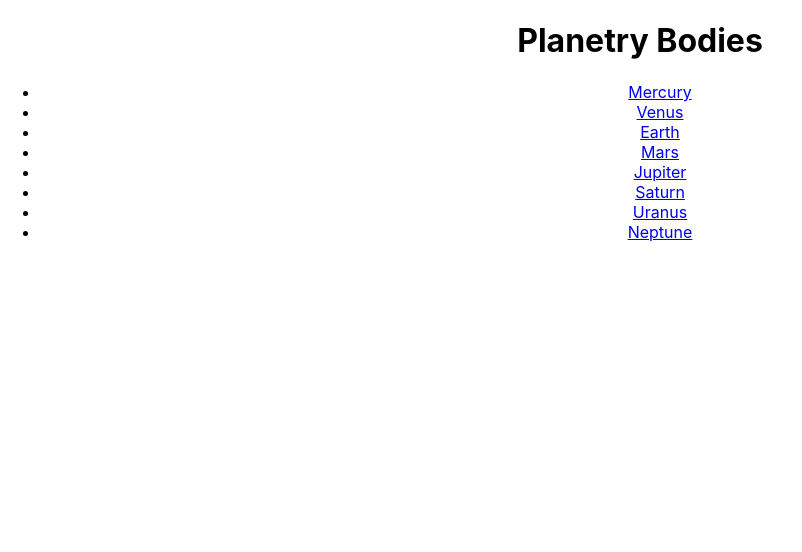
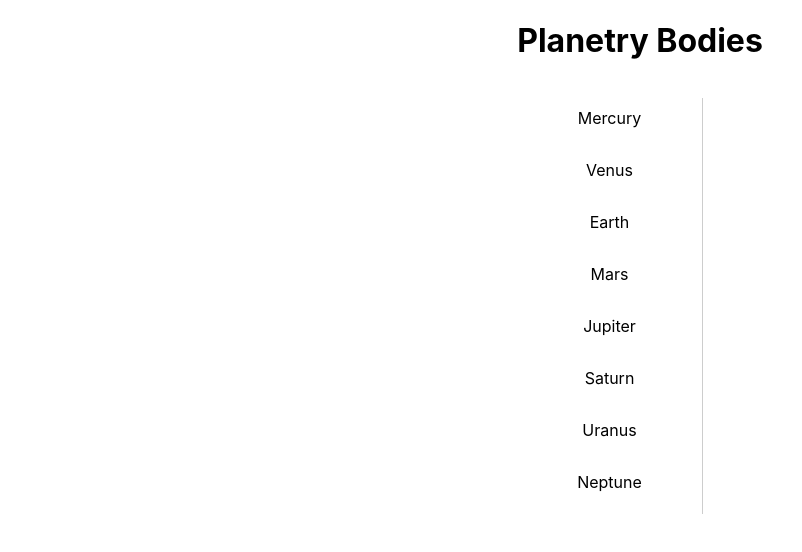
Before and after one commit to akenzua/pupil, a React (Create React App) app: page / in a window 1280 px wide. Shown: the top 552 px of the page, without its empty margins (0-802 px from the left). Built offline with nearby package versions, Linux system fonts and the light colour scheme.

Commit message:
added css styles

```diff
--- a/src/components/planetDetails/PlanetDetails.js
+++ b/src/components/planetDetails/PlanetDetails.js
@@ -33,18 +33,20 @@ const PlanetDetails = () => {
   return (
     <>
       <div>
-        <Link to="/">&#8592; Back</Link>
+        <Link to="/" className="planet-back">
+          &#8592; Back
+        </Link>
       </div>
       {fetching ? (
         <p>Fetching .....</p>
       ) : (
-        <div>
+        <div className="planet-content">
           {details &&
             details.collection.items[0].data.map((orbit, index) => {
               return (
                 <div key={index}>
-                  <h2>{orbit?.title}</h2>
-                  <p>{orbit?.description}</p>
+                  <h2 className="planet-heading">{orbit?.title}</h2>
+                  <p className="planet-description">{orbit?.description}</p>
                 </div>
               );
             })}
--- a/src/components/planets/Planets.js
+++ b/src/components/planets/Planets.js
@@ -1,4 +1,5 @@
 import { Link, Outlet } from "react-router-dom";
+import { useParams } from "react-router-dom";
 
 const Planets = () => {
   const planetsList = [
@@ -11,10 +12,18 @@ const Planets = () => {
     "Uranus",
     "Neptune",
   ];
+  const { planet } = useParams();
 
   const displayPlanet = planetsList.map((planetItem, index) => {
     return (
-      <li key={index}>
+      <li
+        key={index}
+        className={
+          planetItem.toLowerCase() === planet
+            ? "active-planet"
+            : "inactive-active"
+        }
+      >
         <Link to={`/${planetItem.toLowerCase()}`}>{planetItem}</Link>
       </li>
     );
--- a/src/index.css
+++ b/src/index.css
@@ -1,13 +1,69 @@
 body {
   margin: 0;
-  font-family: -apple-system, BlinkMacSystemFont, 'Segoe UI', 'Roboto', 'Oxygen',
-    'Ubuntu', 'Cantarell', 'Fira Sans', 'Droid Sans', 'Helvetica Neue',
+  font-family: -apple-system, BlinkMacSystemFont, "Segoe UI", "Roboto", "Oxygen",
+    "Ubuntu", "Cantarell", "Fira Sans", "Droid Sans", "Helvetica Neue",
     sans-serif;
   -webkit-font-smoothing: antialiased;
   -moz-osx-font-smoothing: grayscale;
 }
-
 code {
-  font-family: source-code-pro, Menlo, Monaco, Consolas, 'Courier New',
+  font-family: source-code-pro, Menlo, Monaco, Consolas, "Courier New",
     monospace;
 }
+main,
+section {
+  display: flex;
+  flex-direction: column;
+  justify-content: center;
+}
+
+ul {
+  padding-right: 50px;
+  border-bottom: 1px solid #cdcdcd;
+}
+li {
+  list-style: none;
+  margin-bottom: 12px;
+  padding: 10px;
+}
+
+li a {
+  text-decoration: none;
+  color: black;
+}
+
+.planet-heading {
+  margin-top: 7px;
+}
+.planet-description {
+  font-size: 10px;
+}
+.planet-back {
+  text-decoration: none;
+  font-size: 15px;
+  color: black;
+  line-height: 2.5;
+}
+.active-planet {
+  background-color: black;
+}
+.active-planet a {
+  color: #cdcdcd;
+}
+
+@media only screen and (min-width: 768px) {
+  main,
+  section {
+    flex-direction: row;
+  }
+
+  ul {
+    margin-right: 50px;
+    border-bottom: none;
+    border-right: 1px solid #cdcdcd;
+  }
+  .planet-content {
+    margin-left: 50px;
+    width: 400px;
+  }
+}
```
